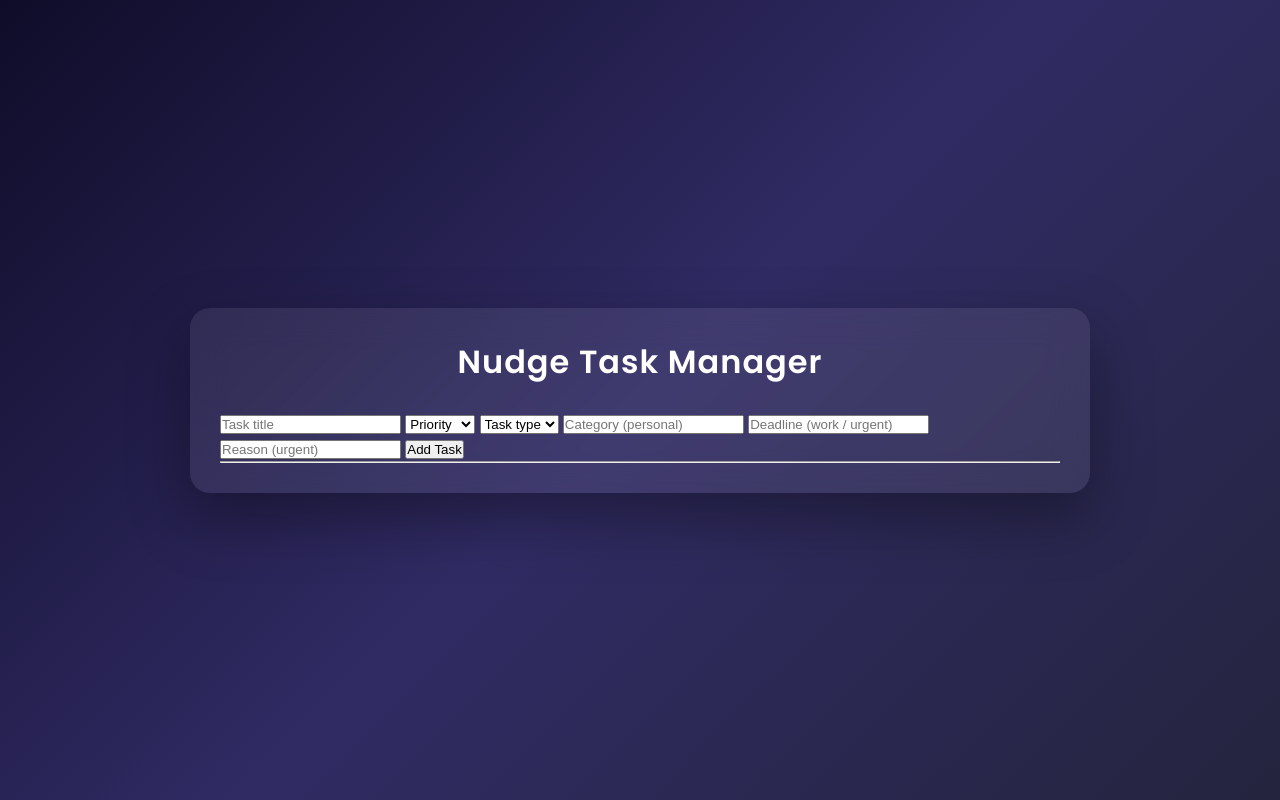
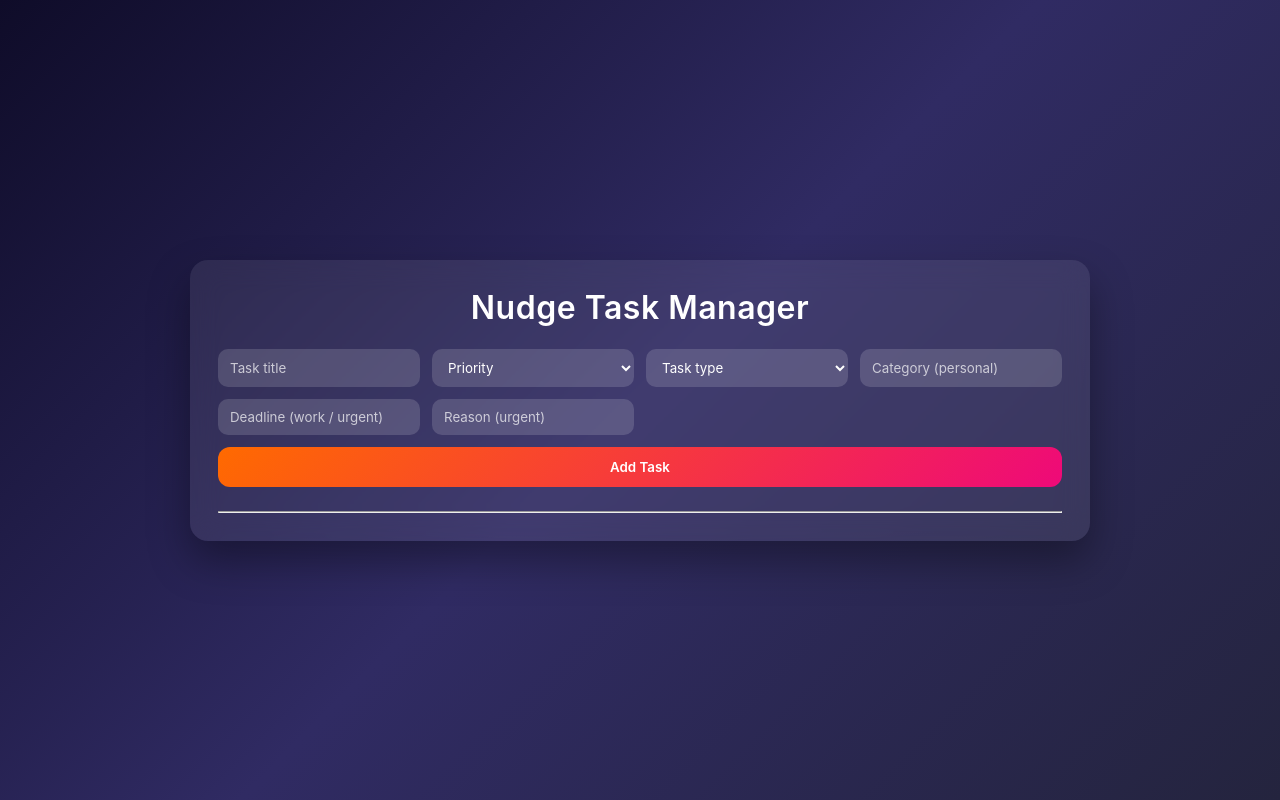
Before and after one commit to roohglz/Nudge--The-Task-Manger, a Flask app: page / in a window 1280 px wide. Run offline with Flask 3, Linux system fonts and the light colour scheme.

Commit message:
Update style.css

```diff
--- a/static/style.css
+++ b/static/style.css
@@ -1,15 +1,13 @@
-/* Google Font */
-@import url('https://fonts.googleapis.com/css2?family=Poppins:wght@300;400;500;600&display=swap');
-
+/* RESET */
 * {
-    box-sizing: border-box;
   margin: 0;
   padding: 0;
+  box-sizing: border-box;
+  font-family: "Inter", system-ui, sans-serif;
 }
 
 body {
   min-height: 100vh;
-    font-family: 'Poppins', sans-serif;
   background: linear-gradient(135deg, #0f0c29, #302b63, #24243e);
   display: flex;
   justify-content: center;
@@ -17,62 +15,114 @@ body {
   color: #fff;
 }
 
+/* MAIN CONTAINER */
 .container {
-    width: 80%;
+  width: 90%;
   max-width: 900px;
   background: rgba(255, 255, 255, 0.08);
-    backdrop-filter: blur(18px);
-    border-radius: 20px;
-    padding: 30px;
-    box-shadow: 0 25px 60px rgba(0,0,0,0.35);
+  backdrop-filter: blur(14px);
+  border-radius: 18px;
+  padding: 28px;
+  box-shadow: 0 20px 40px rgba(0,0,0,0.35);
 }
 
+/* HEADER */
 h1 {
   text-align: center;
-    margin-bottom: 25px;
   font-weight: 600;
-    letter-spacing: 1px;
+  margin-bottom: 22px;
+  letter-spacing: 0.5px;
 }
 
-.task {
-    background: rgba(255,255,255,0.12);
-    border-radius: 14px;
-    padding: 16px 18px;
-    margin-bottom: 15px;
-    transition: transform 0.25s ease, box-shadow 0.25s ease;
-    cursor: pointer;
+/* FORM */
+.task-form {
+  display: grid;
+  grid-template-columns: repeat(auto-fit, minmax(160px, 1fr));
+  gap: 12px;
+  margin-bottom: 24px;
 }
 
-.task:hover {
-    transform: translateY(-4px);
-    box-shadow: 0 12px 30px rgba(0,0,0,0.35);
+.task-form input,
+.task-form select {
+  padding: 10px 12px;
+  border-radius: 10px;
+  border: none;
+  outline: none;
+  background: rgba(255,255,255,0.15);
+  color: #fff;
+}
+
+.task-form input::placeholder {
+  color: rgba(255,255,255,0.7);
+}
+
+.task-form button {
+  grid-column: 1 / -1;
+  padding: 12px;
+  border-radius: 12px;
+  border: none;
+  background: linear-gradient(135deg, #ff6a00, #ee0979);
+  color: white;
+  font-weight: 600;
+  cursor: pointer;
+  transition: transform 0.15s ease, box-shadow 0.15s ease;
+}
+
+.task-form button:hover {
+  transform: translateY(-2px);
+  box-shadow: 0 8px 18px rgba(0,0,0,0.3);
+}
+
+/* TASK LIST */
+.task {
+  margin-top: 16px;
+  padding: 16px;
+  border-radius: 14px;
+  background: rgba(255,255,255,0.12);
+  box-shadow: inset 0 0 0 1px rgba(255,255,255,0.08);
 }
 
 .task strong {
   font-size: 1.05rem;
 }
 
-.task span {
-    font-size: 0.85rem;
-    opacity: 0.8;
+/* TASK TYPES */
+.task.personal {
+  border-left: 4px solid #6dd5ed;
 }
 
-/* Task types */
-.personal {
-    border-left: 5px solid #4ade80;
+.task.work {
+  border-left: 4px solid #f7971e;
 }
 
-.work {
-    border-left: 5px solid #60a5fa;
+.task.urgent {
+  border-left: 4px solid #ff416c;
 }
 
-.urgent {
-    border-left: 5px solid #f87171;
+/* BUTTONS INSIDE TASK */
+.task form {
+  margin-top: 10px;
 }
 
-.footer {
-    text-align: center;
-    margin-top: 20px;
-    font-size: 0.75rem;
-    opacity: 0.6;
+.task button {
+  padding: 6px 12px;
+  border-radius: 8px;
+  border: none;
+  background: rgba(0,0,0,0.35);
+  color: white;
+  cursor: pointer;
+  font-size: 0.85rem;
 }
+
+.task button:hover {
+  background: rgba(0,0,0,0.55);
+}
+
+/* STATUS SELECT */
+.task select {
+  padding: 6px;
+  border-radius: 6px;
+  border: none;
+  background: rgba(255,255,255,0.2);
+  color: white;
+}
```
Lines whose indentation alone changed are shown as unchanged.
